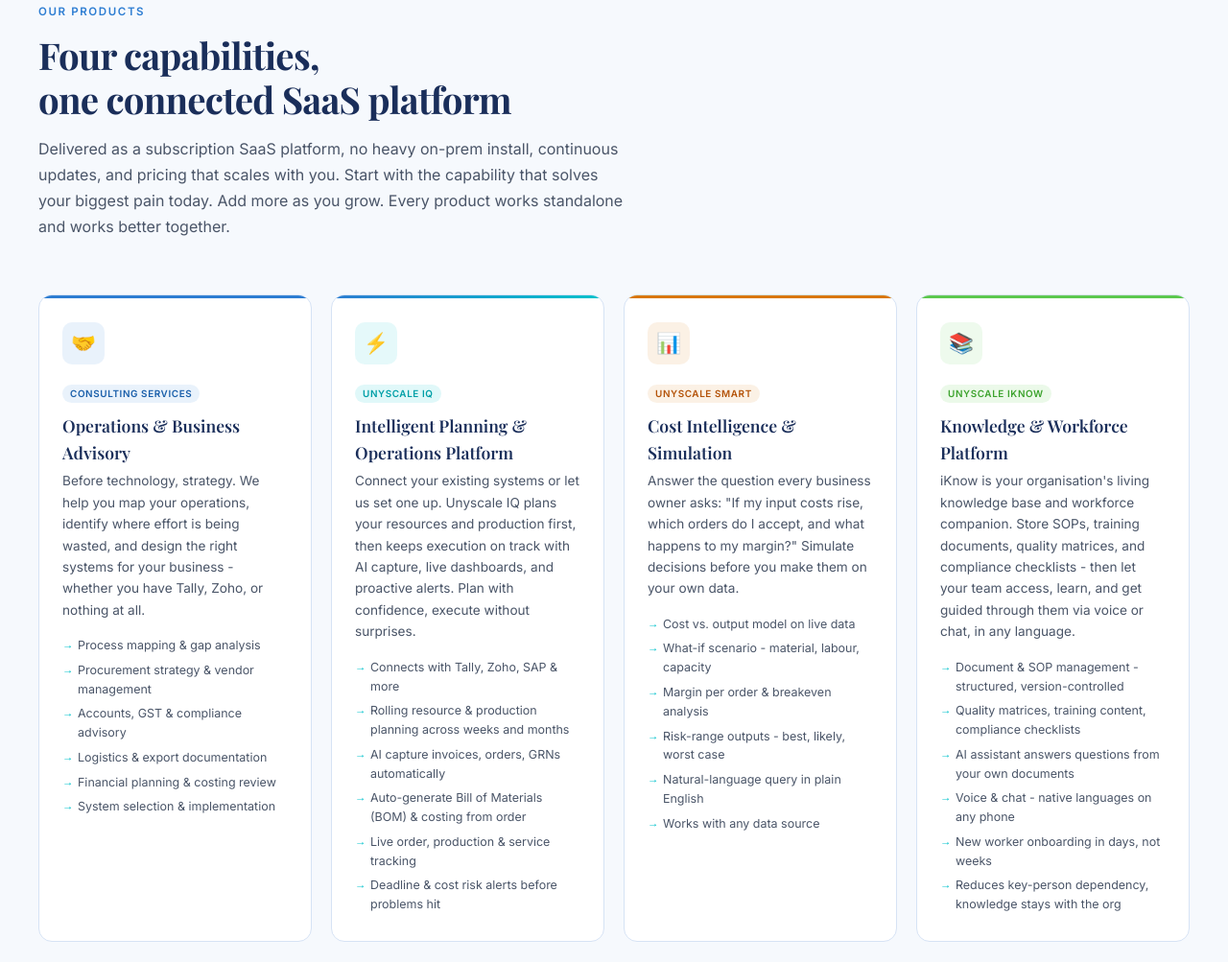
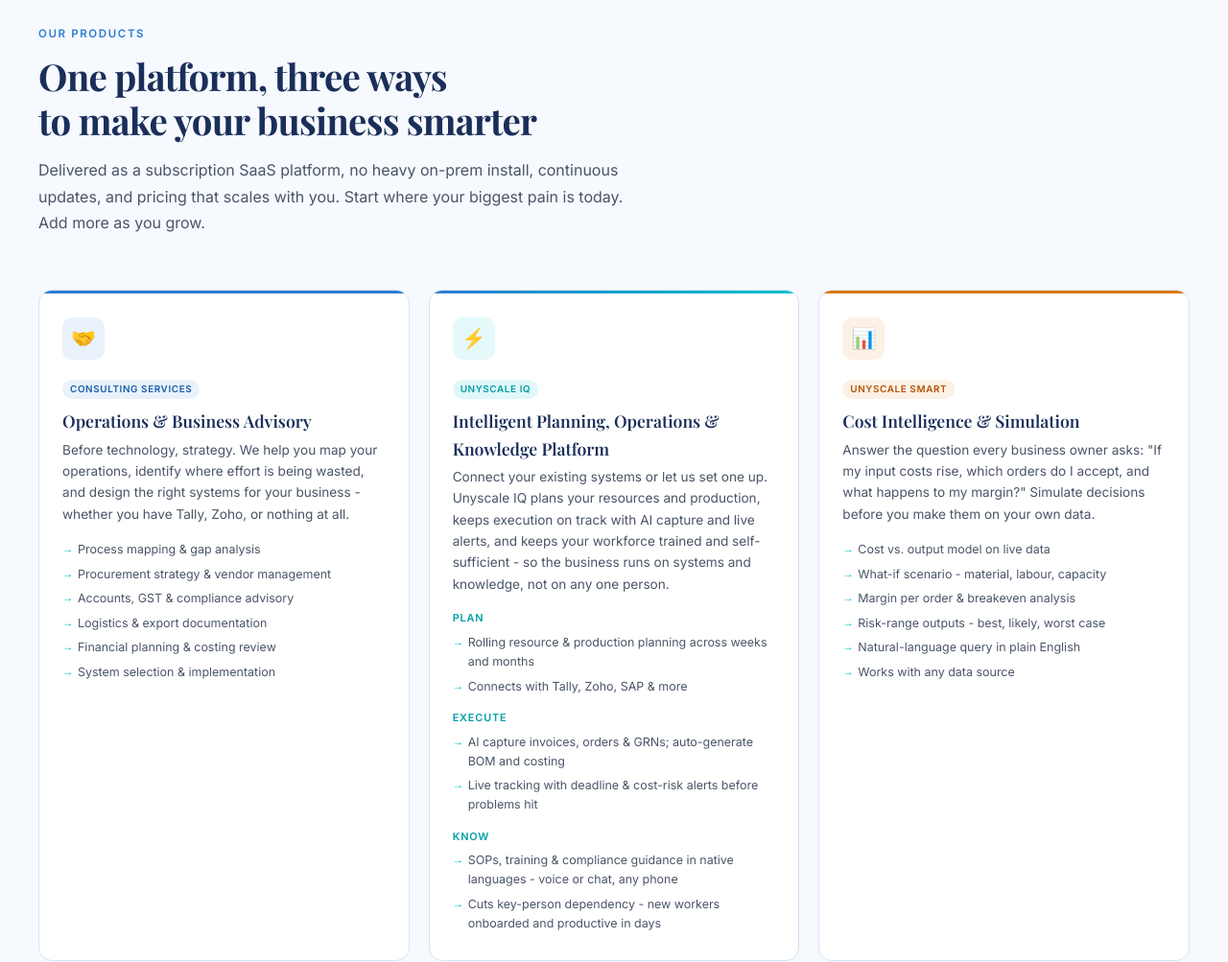
Before and after one commit to udaydeorukhakar/Unyscale-website, a plain HTML site: page index.html in a window 1280 px wide. Shown: the part 1935-2938 px from the top of the page at 96% size. Drawn offline with nearby package versions, Linux system fonts and the light colour scheme.

Commit message:
Update index.html content and confirm favicon

```diff
--- a/index.html
+++ b/index.html
@@ -3,7 +3,7 @@
 <head>
 <meta charset="UTF-8">
 <meta name="viewport" content="width=device-width, initial-scale=1.0">
-<title>Unyscale — Making Your Operations Intelligent</title>
+<title>Unyscale - Making Your Operations Intelligent</title>
 <link rel="icon" type="image/png" sizes="16x16" href="/favicon-16x16.png">
 <link rel="icon" type="image/png" sizes="32x32" href="/favicon-32x32.png">
 <link rel="icon" type="image/png" sizes="48x48" href="/favicon-48x48.png">
@@ -113,7 +113,7 @@
 
   /* WHAT WE DO */
   #what{background:var(--bg)}
-  .what-grid{display:grid;grid-template-columns:repeat(4,1fr);gap:1.25rem}
+  .what-grid{display:grid;grid-template-columns:repeat(3,1fr);gap:1.25rem}
   .what-card{background:var(--white);border:1px solid var(--border);border-radius:14px;
     padding:1.75rem 1.5rem;transition:box-shadow .2s,transform .2s;position:relative;overflow:hidden}
   .what-card:hover{box-shadow:0 8px 32px rgba(27,42,74,.1);transform:translateY(-3px)}
@@ -121,25 +121,26 @@
   .what-card.c1::before{background:var(--blue)}
   .what-card.c2::before{background:linear-gradient(90deg,var(--blue),var(--cyan))}
   .what-card.c3::before{background:var(--amber)}
-  .what-card.c4::before{background:var(--green)}
   .card-icon{width:44px;height:44px;border-radius:10px;display:flex;align-items:center;
     justify-content:center;font-size:1.3rem;margin-bottom:1rem}
   .card-icon.i1{background:rgba(45,125,210,.1)}
   .card-icon.i2{background:rgba(0,194,203,.1)}
   .card-icon.i3{background:rgba(217,119,6,.1)}
-  .card-icon.i4{background:rgba(92,200,77,.1)}
   .card-title{font-family:'Playfair Display',serif;font-size:1.1rem;font-weight:600;
     color:var(--navy);margin-bottom:.25rem}
   .product-badge{display:inline-block;font-size:.62rem;font-weight:700;letter-spacing:.06em;
     text-transform:uppercase;padding:2px 8px;border-radius:100px;margin-bottom:.6rem}
   .pb-iq{background:rgba(0,194,203,.12);color:var(--cyan2)}
   .pb-smart{background:rgba(217,119,6,.1);color:var(--amber2)}
-  .pb-saathi{background:rgba(92,200,77,.12);color:var(--green2)}
   .pb-consult{background:rgba(45,125,210,.1);color:var(--blue2)}
   .card-body{font-size:.85rem;color:var(--mtext);line-height:1.65;margin-bottom:1rem}
   .card-features{list-style:none;display:flex;flex-direction:column;gap:.35rem}
   .card-features li{font-size:.78rem;color:var(--mtext);padding-left:1rem;position:relative}
   .card-features li::before{content:'→';position:absolute;left:0;color:var(--teal);font-size:.72rem}
+  .card-pillar{margin-top:.9rem}
+  .card-pillar:first-of-type{margin-top:0}
+  .card-pillar-label{font-size:.68rem;font-weight:700;letter-spacing:.08em;text-transform:uppercase;
+    color:var(--cyan2);margin-bottom:.4rem}
 
 
 
@@ -259,7 +260,7 @@
 
   @media(max-width:900px){
     .hero-inner,.tally-grid,.about-grid,.contact-grid{grid-template-columns:1fr}
-    .hero-terminal,.what-grid{display:none}
+    .hero-terminal{display:none}
     .leadership-grid{grid-template-columns:1fr 1fr}
     .advisor-grid{grid-template-columns:1fr}
     .industries{grid-template-columns:repeat(2,1fr)}
@@ -411,7 +412,7 @@
             <span style="color:var(--green);flex-shrink:0;margin-top:2px">✓</span>Live dashboard, status checks from phone, any time
           </div>
           <div style="display:flex;gap:.75rem;align-items:flex-start;font-size:.88rem;color:var(--mtext)">
-            <span style="color:var(--green);flex-shrink:0;margin-top:2px">✓</span>iKnow guides new worker through SOPs in native languages - Hindi, Marathi, Telugu or English
+            <span style="color:var(--green);flex-shrink:0;margin-top:2px">✓</span>Enable workers to access SOPs, work instructions, resolve shop-floor queries and accelerate onboarding through an AI Assistant in their native language.
           </div>
         </div>
       </div>
@@ -423,9 +424,9 @@
 <section id="what">
   <div class="section-inner">
     <p class="section-eyebrow">Our Products</p>
-    <h2 class="section-title">Four capabilities,<br>one connected SaaS platform</h2>
+    <h2 class="section-title">One platform, three ways<br>to make your business smarter</h2>
     <p class="section-sub">
-      Delivered as a subscription SaaS platform, no heavy on-prem install, continuous updates, and pricing that scales with you. Start with the capability that solves your biggest pain today. Add more as you grow. Every product works standalone and works better together.
+      Delivered as a subscription SaaS platform, no heavy on-prem install, continuous updates, and pricing that scales with you. Start where your biggest pain is today. Add more as you grow.
     </p>
 
     <div class="what-grid">
@@ -451,18 +452,31 @@
       <div class="what-card c2">
         <div class="card-icon i2">⚡</div>
         <div class="product-badge pb-iq">Unyscale IQ</div>
-        <h3 class="card-title">Intelligent Planning & Operations Platform</h3>
+        <h3 class="card-title">Intelligent Planning, Operations & Knowledge Platform</h3>
         <p class="card-body">
-          Connect your existing systems or let us set one up. Unyscale IQ plans your resources and production first, then keeps execution on track with AI capture, live dashboards, and proactive alerts. Plan with confidence, execute without surprises.
+          Connect your existing systems or let us set one up. Unyscale IQ plans your resources and production, keeps execution on track with AI capture and live alerts, and keeps your workforce trained and self-sufficient - so the business runs on systems and knowledge, not on any one person.
         </p>
-        <ul class="card-features">
-          <li>Connects with Tally, Zoho, SAP & more</li>
-          <li>Rolling resource & production planning across weeks and months</li>
-          <li>AI capture invoices, orders, GRNs automatically</li>
-          <li>Auto-generate Bill of Materials (BOM) & costing from order</li>
-          <li>Live order, production & service tracking</li>
-          <li>Deadline & cost risk alerts before problems hit</li>
-        </ul>
+        <div class="card-pillar">
+          <div class="card-pillar-label">Plan</div>
+          <ul class="card-features">
+            <li>Rolling resource & production planning across weeks and months</li>
+            <li>Connects with Tally, Zoho, SAP & more</li>
+          </ul>
+        </div>
+        <div class="card-pillar">
+          <div class="card-pillar-label">Execute</div>
+          <ul class="card-features">
+            <li>AI capture invoices, orders & GRNs; auto-generate BOM and costing</li>
+            <li>Live tracking with deadline & cost-risk alerts before problems hit</li>
+          </ul>
+        </div>
+        <div class="card-pillar">
+          <div class="card-pillar-label">Know</div>
+          <ul class="card-features">
+            <li>SOPs, training & compliance guidance in native languages - voice or chat, any phone</li>
+            <li>Cuts key-person dependency - new workers onboarded and productive in days</li>
+          </ul>
+        </div>
       </div>
 
       <!-- SMART COST ENGINE -->
@@ -480,24 +494,6 @@
           <li>Risk-range outputs - best, likely, worst case</li>
           <li>Natural-language query in plain English</li>
           <li>Works with any data source</li>
-        </ul>
-      </div>
-
-      <!-- UNYSCALE iKNOW -->
-      <div class="what-card c4">
-        <div class="card-icon i4">📚</div>
-        <div class="product-badge pb-saathi">Unyscale iKnow</div>
-        <h3 class="card-title">Knowledge & Workforce Platform</h3>
-        <p class="card-body">
-          iKnow is your organisation's living knowledge base and workforce companion. Store SOPs, training documents, quality matrices, and compliance checklists - then let your team access, learn, and get guided through them via voice or chat, in any language.
-        </p>
-        <ul class="card-features">
-          <li>Document & SOP management - structured, version-controlled</li>
-          <li>Quality matrices, training content, compliance checklists</li>
-          <li>AI assistant answers questions from your own documents</li>
-          <li>Voice & chat - native languages on any phone</li>
-          <li>New worker onboarding in days, not weeks</li>
-          <li>Reduces key-person dependency, knowledge stays with the org</li>
         </ul>
       </div>
     </div>
```
